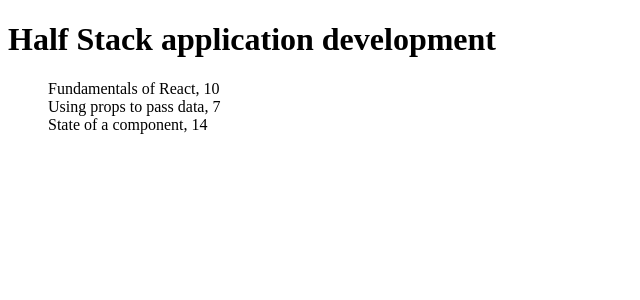
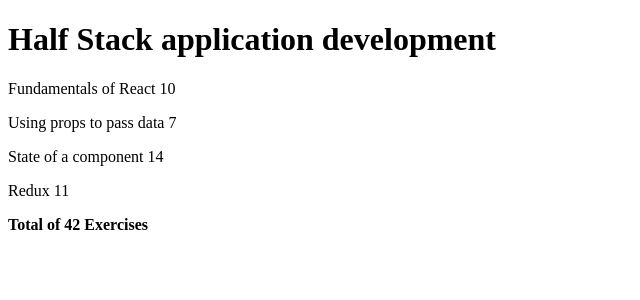
Before and after one commit to VehvilainenPooki/FullstackSubmissions, a React (Vite) app in the folder Parts/part 2/1-5 course information/: page / in a window 1280 px wide. Shown: the top 300 px of the page, without its empty margins (0-640 px from the left). Built offline with nearby package versions, Linux system fonts and the light colour scheme.

Commit message:
Exercise 2.2

```diff
--- a/Parts/part 2/1-5 course information/src/App.jsx
+++ b/Parts/part 2/1-5 course information/src/App.jsx
@@ -1,9 +1,15 @@
 
 const Course = ({course}) => {
+  let total = 0
+  course.parts.forEach(part => {
+    total += part.exercises
+  });
+
   return (
     <div>
       <Header text={course.name}/>
       <Content parts={course.parts}/>
+      <b>Total of {total} Exercises</b>
      </div>
   )
 }
@@ -18,15 +24,17 @@
 
 const Content = ({parts}) => {
   return (
-    <ul>
+    <div>
       {parts.map(part => <Part key={part.id} text={part.name} number={part.exercises}/>)}
-    </ul>
+    </div>
   )
 }
 
 const Part = ({text, number}) => {
   return (
-    <div>{text}, {number}</div>
+    <div>
+      <p>{text} {number}</p>
+    </div>
   )
 }
 
@@ -58,6 +66,11 @@
         name: 'State of a component',
         exercises: 14,
         id: 3
+      },
+      {
+        name: 'Redux',
+        exercises: 11,
+        id: 4
       }
     ]
   }
```
